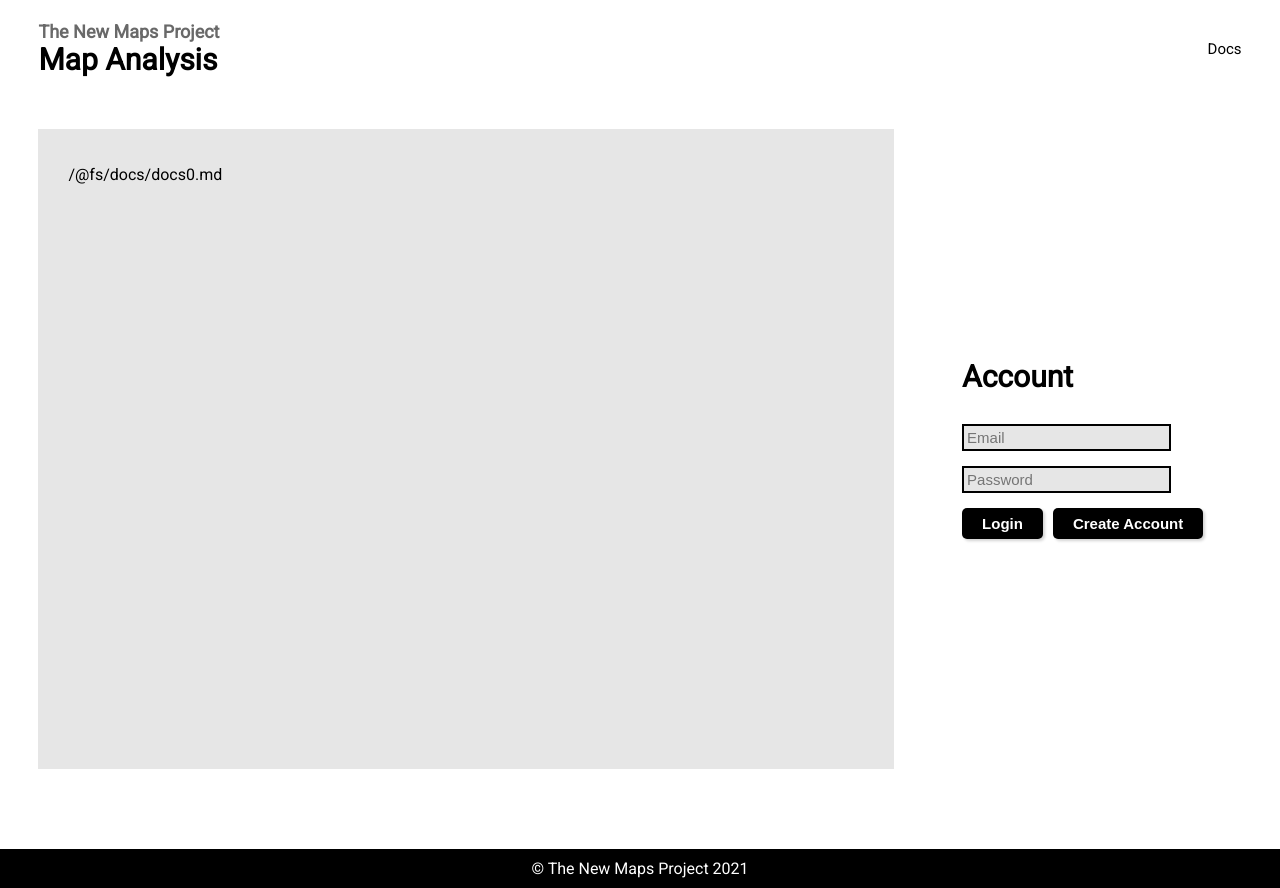
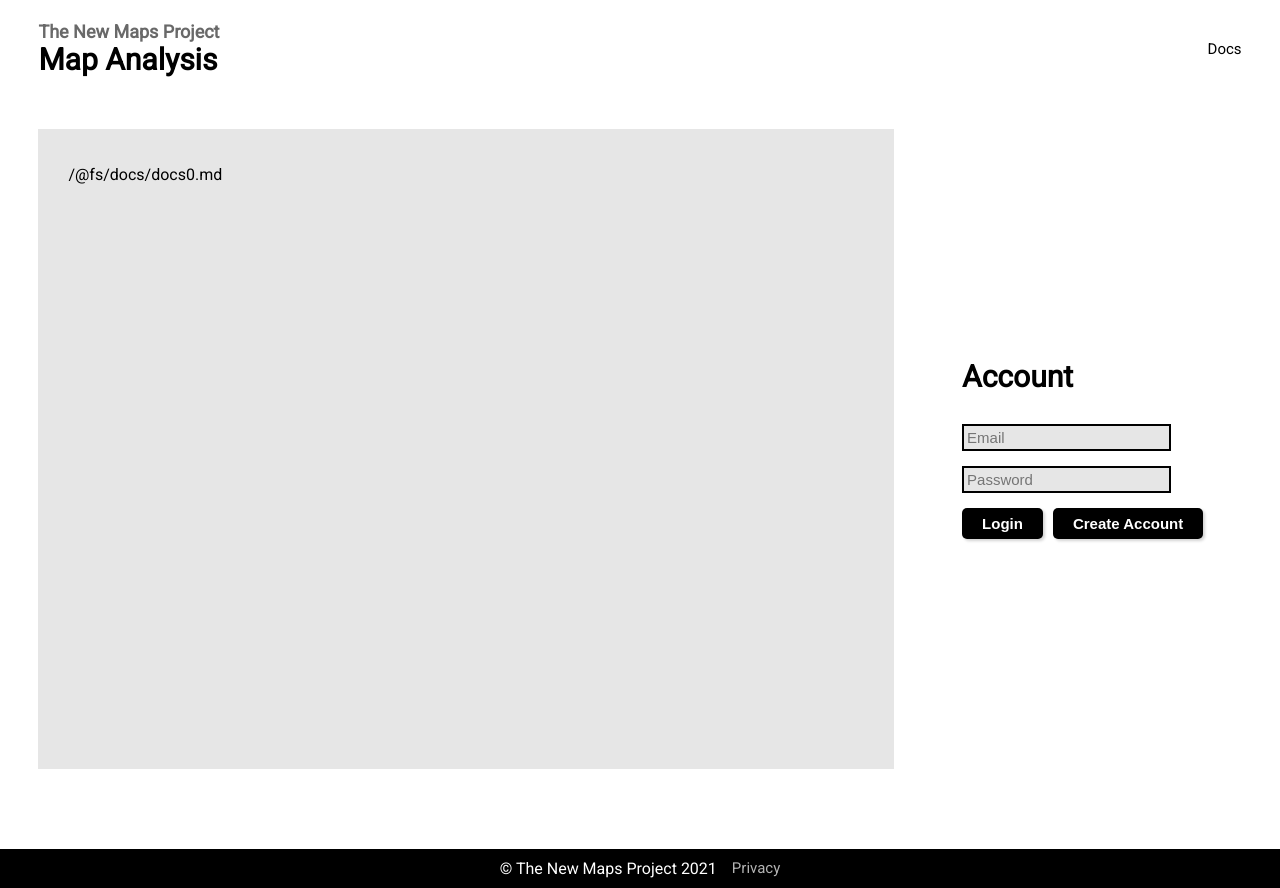
Before and after one commit to The-New-Maps-Project/website, a Next.js app: page / in a window 1280 px wide. Built offline with nearby package versions, Linux system fonts and the light colour scheme; no server answers.

Commit message:
add footer privacy link

```diff
--- a/components/Footer.tsx
+++ b/components/Footer.tsx
@@ -1,3 +1,6 @@
 export default function Footer(){
-    return <footer><div>&copy; The New Maps Project 2021</div></footer>
+    return <footer>
+        <div>&copy; The New Maps Project 2021</div>
+        <div className="grey-tb ml15">Privacy</div>
+    </footer>
 }
--- a/styles/globals.scss
+++ b/styles/globals.scss
@@ -63,6 +63,13 @@ button .plus-icon{
   @include tbstyle();
 }
 
+.grey-tb{
+  background-color: transparent;
+  border:none;
+  font-size: 15px;
+  @include hoverer2();
+}
+
 @mixin buttonStyle{
   border: none;
   border-radius: 5px;
@@ -81,6 +88,14 @@ button .plus-icon{
   &:focus{
     background-color: white;
   }
+}
+
+.ml15{
+  margin-left: 15px;
+}
+
+.mr15{
+  margin-right: 15px;
 }
 
 input{
```
